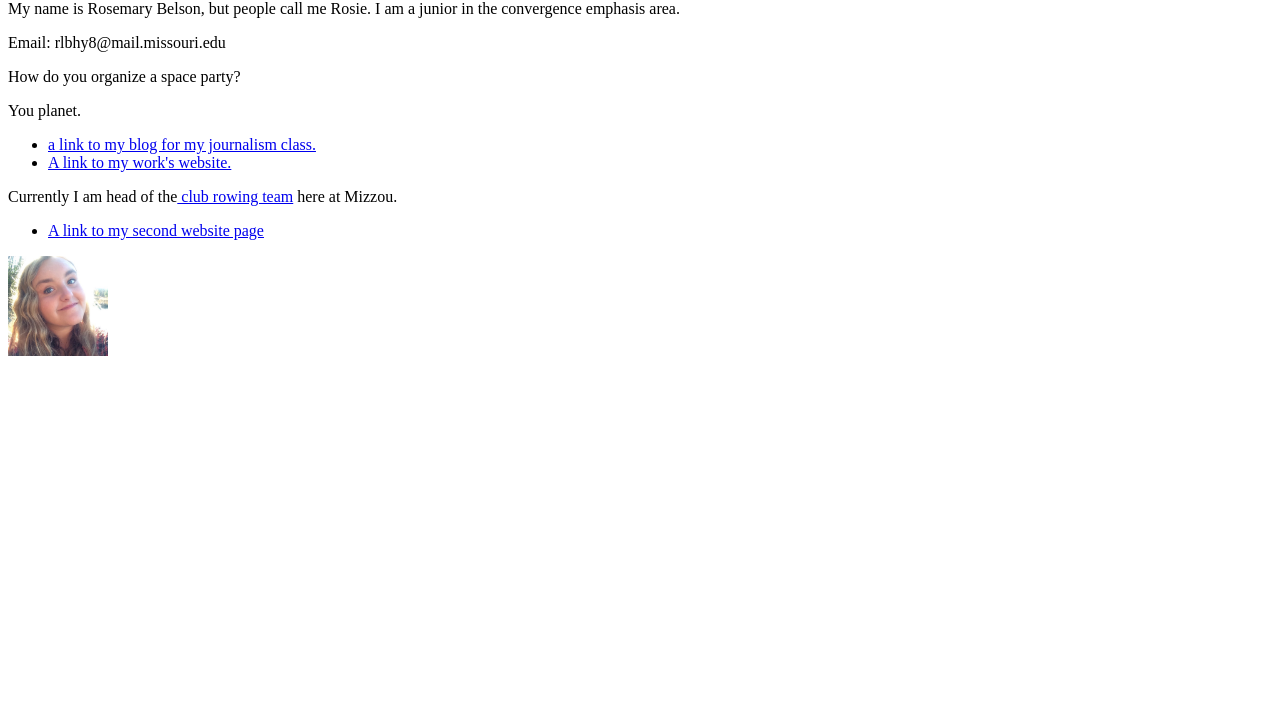
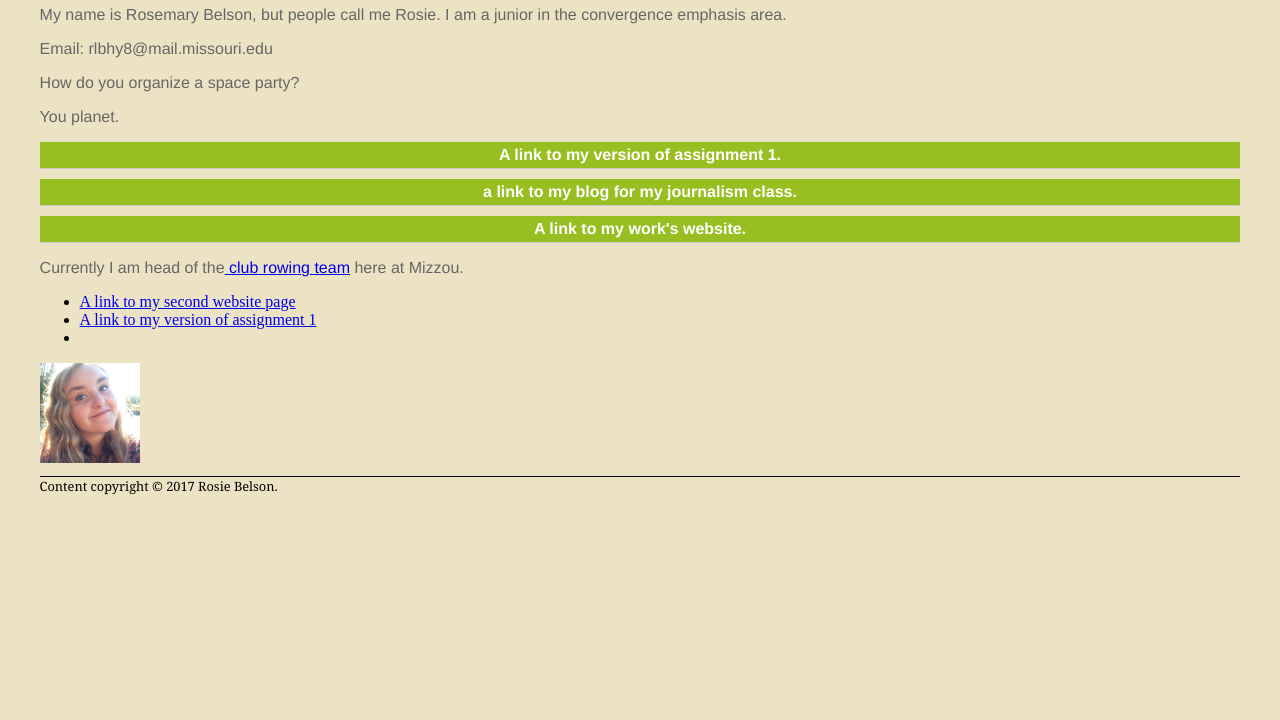
Before and after one commit to J4502-ss17/rosiebelson, a plain HTML site: page index.html in a window 1280 px wide. Shown: the part 80-800 px from the top of the page. Drawn offline with Linux system fonts and the light colour scheme.

Commit message:
Added Tags

```diff
--- a/index.html
+++ b/index.html
@@ -3,22 +3,27 @@
 
 <html xmlns="http://www.w3.org/1999/xhtml">
 
+
 <head>
 	<title>	Rosie Belson Assignment 1</title>
-	<meta http-equiv="content-type"
-		content="text/html;charset=utf-8" />
+  <meta http-equiv="content-type" content="text/html;charset=utf-8" />
+  <meta name="viewport" content="width=device-width, initial-scale=1">
+  <link rel="stylesheet" type="text/css" href="style.css">
   </head>
 
   <body>
 <!--This is a comment. It won't show up in your browser, only in the page source-->
-
+  <div id="container">
+    <div id="header">
      <h1>Hello, welcome to my page.</h1>
       <p>My name is Rosemary Belson, but people call me Rosie. I am a junior in the convergence emphasis area.</p>
       <p>Email: rlbhy8@mail.missouri.edu</p>
       <p>How do you organize a space party?</p>
       <p>You planet.</p>
+    </div id="header">
 
-      <ul>
+      <ul id=nav>
+          <li><a href="oldindex.html">A link to my version of assignment 1.
           <li><a href="http://www.rosiebelson.wordpress.com">a link to my blog for my journalism class.</a></li>
           <li><a href="http://ipp.missouri.edu">A link to my work's website.</a></li>
 
@@ -28,12 +33,15 @@
 
       <ul>
         <li><a href="Index2.html">A link to my second website page</a></li>
+        <li><a href="oldindex.html">A link to my version of assignment 1</a><li>
       </ul>
 
       <a href="mailto:rlbhy8@mail.missouri.edu">
       <img src="Pic.jpg" alt="A picture of Rosie." title="My cat Fluffly" width="100px" />
       </a>
-
+      <p id="footer">Content copyright &copy; 2017 Rosie Belson.</p>
+    </div>
+    <!-- This is the end of the container -->
 </body>
 
 </html>
```
Also changed, not shown: 1 other file.
